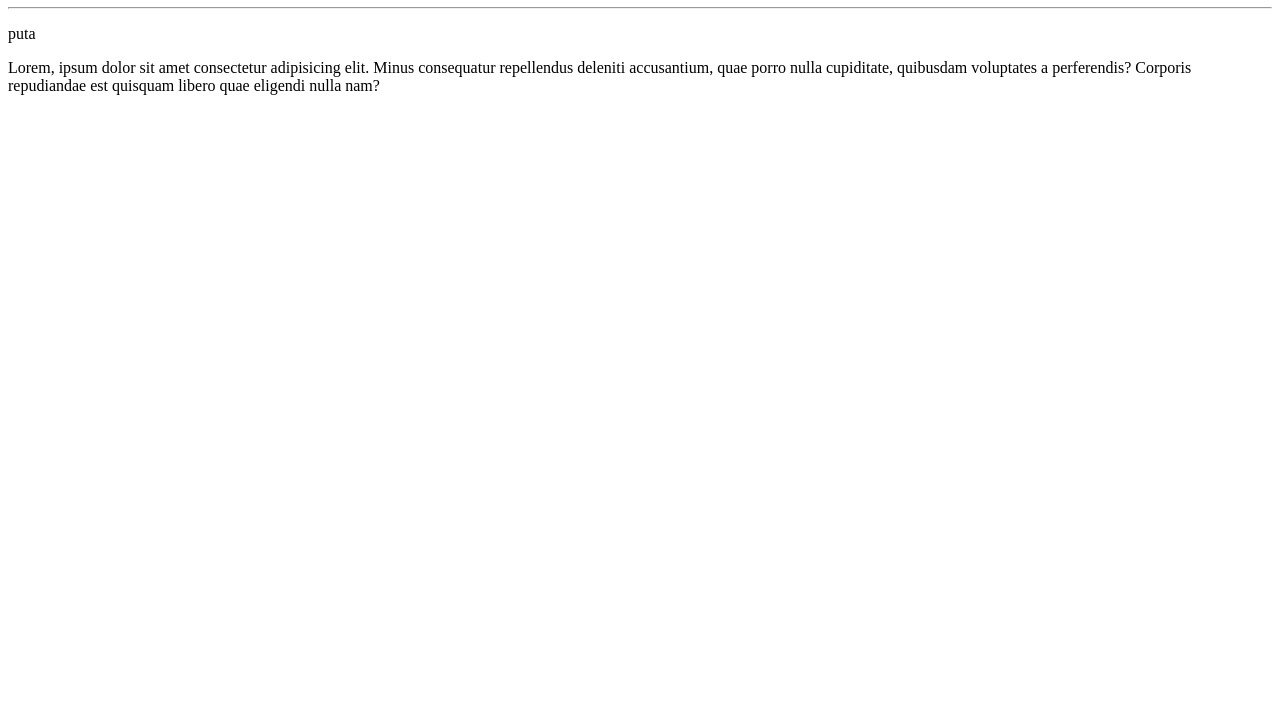
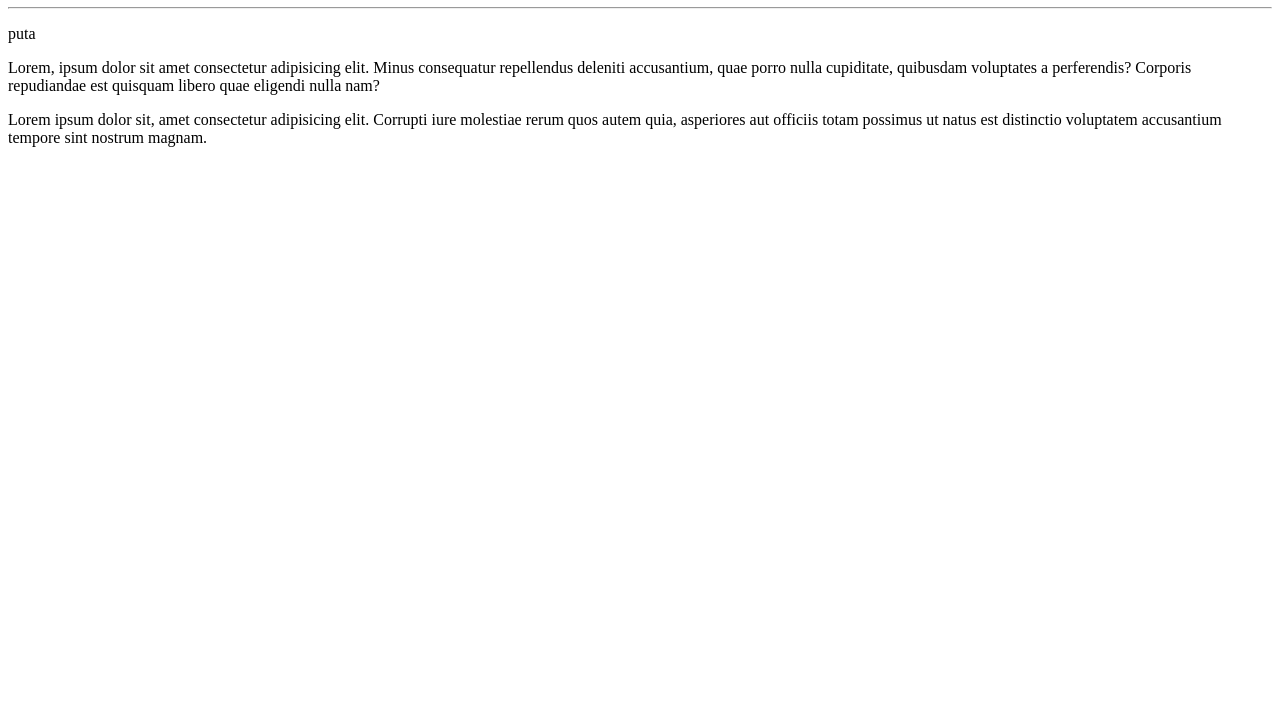
Before and after one commit to Willian-Mascarello/olamundo, a plain HTML site: page site exemplo/index.html in a window 1280 px wide. Shown: the part 73-800 px from the top of the page. Drawn offline with Linux system fonts and the light colour scheme.

Commit message:
adicionei outro p

```diff
--- a/site exemplo/index.html
+++ b/site exemplo/index.html
@@ -10,5 +10,6 @@
   <hr>
     <p>puta</p>
     <p>Lorem, ipsum dolor sit amet consectetur adipisicing elit. Minus consequatur repellendus deleniti accusantium, quae porro nulla cupiditate, quibusdam voluptates a perferendis? Corporis repudiandae est quisquam libero quae eligendi nulla nam?</p>
+    <p>Lorem ipsum dolor sit, amet consectetur adipisicing elit. Corrupti iure molestiae rerum quos autem quia, asperiores aut officiis totam possimus ut natus est distinctio voluptatem accusantium tempore sint nostrum magnam.</p>
 </body>
 </html>
```
